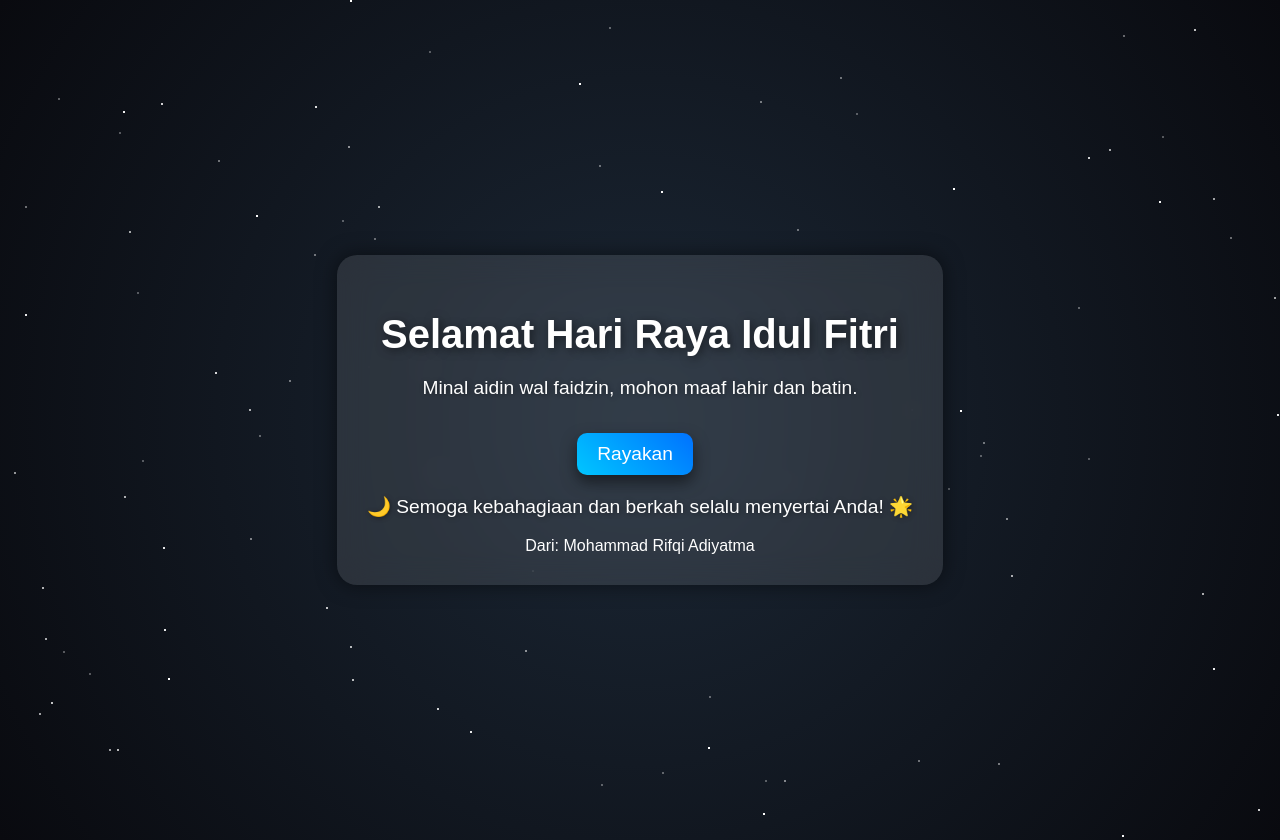
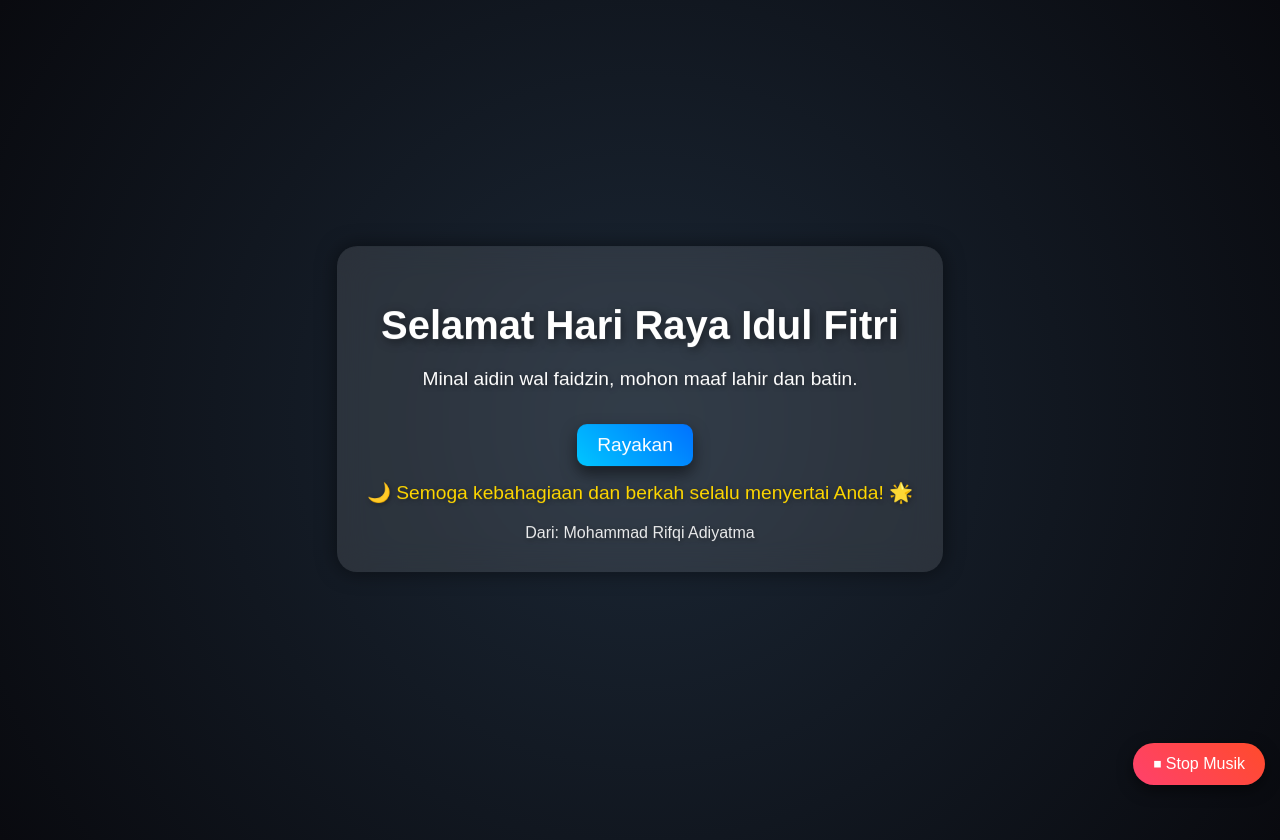
Before and after one commit to NerooGo/lebaran1, a plain HTML site: page index.html in a window 1280 px wide. Both pictures are taken after a click on the button "Rayakan". Drawn offline with Linux system fonts and the light colour scheme.

Commit message:
Update index.html

```diff
--- a/index.html
+++ b/index.html
@@ -19,27 +19,6 @@
             position: relative;
             flex-direction: column;
             padding: 20px;
-        }
-        .stars {
-            position: absolute;
-            width: 100%;
-            height: 100%;
-            overflow: hidden;
-            top: 0;
-            left: 0;
-        }
-        .star {
-            position: absolute;
-            width: 2px;
-            height: 2px;
-            background: white;
-            opacity: 0.8;
-            animation: twinkle 3s infinite;
-        }
-        @keyframes twinkle {
-            0% { opacity: 0.3; transform: scale(0.8); }
-            50% { opacity: 1; transform: scale(1); }
-            100% { opacity: 0.3; transform: scale(0.8); }
         }
         .container {
             background: rgba(255, 255, 255, 0.1);
@@ -80,18 +59,61 @@
             background: linear-gradient(45deg, #005bea, #00c6ff);
             transform: scale(1.1);
         }
-        .fireworks {
+        .hidden-message {
+            display: none;
+            font-size: 1.2em;
+            margin-top: 15px;
+            color: #FFD700;
+            animation: fadeIn 2s ease-in-out;
+        }
+        @keyframes fadeIn {
+            from { opacity: 0; transform: translateY(-20px); }
+            to { opacity: 1; transform: translateY(0); }
+        }
+        @keyframes float {
+            from { transform: translateY(0); }
+            to { transform: translateY(-15px); }
+        }
+        @keyframes firework {
+            0% { transform: scale(0); opacity: 1; }
+            100% { transform: scale(3); opacity: 0; }
+        }
+        .firework {
             position: absolute;
-            width: 100%;
-            height: 100%;
-            top: 0;
-            left: 0;
-            pointer-events: none;
+            width: 15px;
+            height: 15px;
+            background: radial-gradient(circle, yellow, orange, red);
+            border-radius: 50%;
+            animation: firework 1.5s ease-out;
+        }
+        .footer {
+            margin-top: 15px;
+            font-size: 1em;
+            opacity: 0.9;
+            animation: fadeIn 4s ease-in-out;
+            text-shadow: 1px 1px 5px rgba(0, 0, 0, 0.4);
+        }
+        .music-control {
+            position: fixed;
+            bottom: 15px;
+            right: 15px;
+            padding: 12px 20px;
+            font-size: 1em;
+            color: white;
+            background: linear-gradient(45deg, #ff416c, #ff4b2b);
+            border: none;
+            border-radius: 50px;
+            cursor: pointer;
+            box-shadow: 0 5px 15px rgba(0, 0, 0, 0.5);
+            transition: all 0.3s ease-in-out;
+        }
+        .music-control:hover {
+            background: linear-gradient(45deg, #ff4b2b, #ff416c);
+            transform: scale(1.1);
         }
     </style>
 </head>
 <body>
-    <div class="stars" id="stars"></div>
     <div class="container">
         <h1>Selamat Hari Raya Idul Fitri</h1>
         <p>Minal aidin wal faidzin, mohon maaf lahir dan batin.</p>
@@ -99,60 +121,29 @@
         <p class="hidden-message" id="message">🌙 Semoga kebahagiaan dan berkah selalu menyertai Anda! 🌟</p>
         <div class="footer">Dari: Mohammad Rifqi Adiyatma</div>
     </div>
-    <canvas class="fireworks" id="fireworks"></canvas>
+    <button class="music-control" onclick="stopMusic()">⏹ Stop Musik</button>
+    <audio id="tarot" src="tarot.mp3" loop></audio>
     <script>
-        function generateStars() {
-            let starsContainer = document.getElementById("stars");
-            for (let i = 0; i < 100; i++) {
-                let star = document.createElement("div");
-                star.classList.add("star");
-                star.style.left = Math.random() * 100 + "%";
-                star.style.top = Math.random() * 100 + "%";
-                star.style.animationDuration = (Math.random() * 3 + 2) + "s";
-                starsContainer.appendChild(star);
+        function celebrate() {
+            document.getElementById("message").style.display = "block";
+            document.getElementById("tarot").play();
+            createFireworks();
+        }
+
+        function stopMusic() {
+            document.getElementById("tarot").pause();
+            document.getElementById("tarot").currentTime = 0;
+        }
+
+        function createFireworks() {
+            for (let i = 0; i < 15; i++) {
+                let firework = document.createElement("div");
+                firework.classList.add("firework");
+                document.body.appendChild(firework);
+                firework.style.left = Math.random() * 100 + "%";
+                firework.style.top = Math.random() * 100 + "%";
+                setTimeout(() => firework.remove(), 1500);
             }
-        }
-        generateStars();
-
-        function celebrate() {
-            let canvas = document.getElementById("fireworks");
-            let ctx = canvas.getContext("2d");
-            canvas.width = window.innerWidth;
-            canvas.height = window.innerHeight;
-            let particles = [];
-
-            function createParticles(x, y) {
-                for (let i = 0; i < 50; i++) {
-                    particles.push({
-                        x: x,
-                        y: y,
-                        vx: (Math.random() - 0.5) * 5,
-                        vy: (Math.random() - 0.5) * 5,
-                        alpha: 1
-                    });
-                }
-            }
-
-            function animateParticles() {
-                ctx.clearRect(0, 0, canvas.width, canvas.height);
-                particles.forEach((p, index) => {
-                    p.x += p.vx;
-                    p.y += p.vy;
-                    p.alpha -= 0.02;
-                    if (p.alpha <= 0) particles.splice(index, 1);
-                    ctx.fillStyle = `rgba(255, 255, 0, ${p.alpha})`;
-                    ctx.beginPath();
-                    ctx.arc(p.x, p.y, 3, 0, Math.PI * 2);
-                    ctx.fill();
-                });
-                requestAnimationFrame(animateParticles);
-            }
-
-            canvas.addEventListener("click", function(event) {
-                createParticles(event.clientX, event.clientY);
-            });
-            createParticles(canvas.width / 2, canvas.height / 2);
-            animateParticles();
         }
     </script>
 </body>
```
